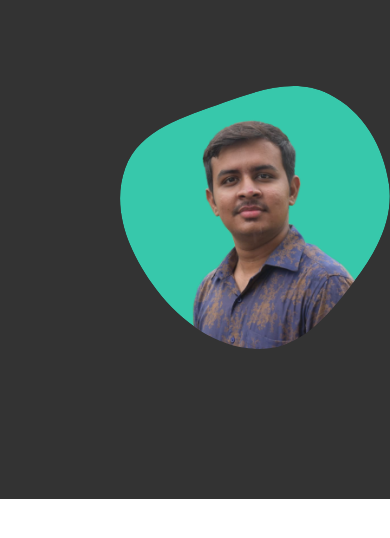
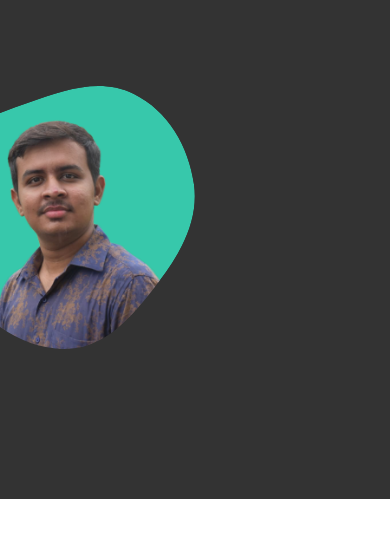
Before and after one commit to dhruvpatel2272/Site, a plain HTML site: page index.html in a window 390 px wide. Shown: the part 264-802 px from the top of the page. Drawn offline with nearby package versions, Linux system fonts and the light colour scheme.

Commit message:
Update styles.css

```diff
--- a/styles.css
+++ b/styles.css
@@ -199,7 +199,7 @@ header{
     .home__img {
         position: absolute;
         top: 350px;
-        right: 0px;
+        right: 50%;
         width: 270px;
     }
 
```
